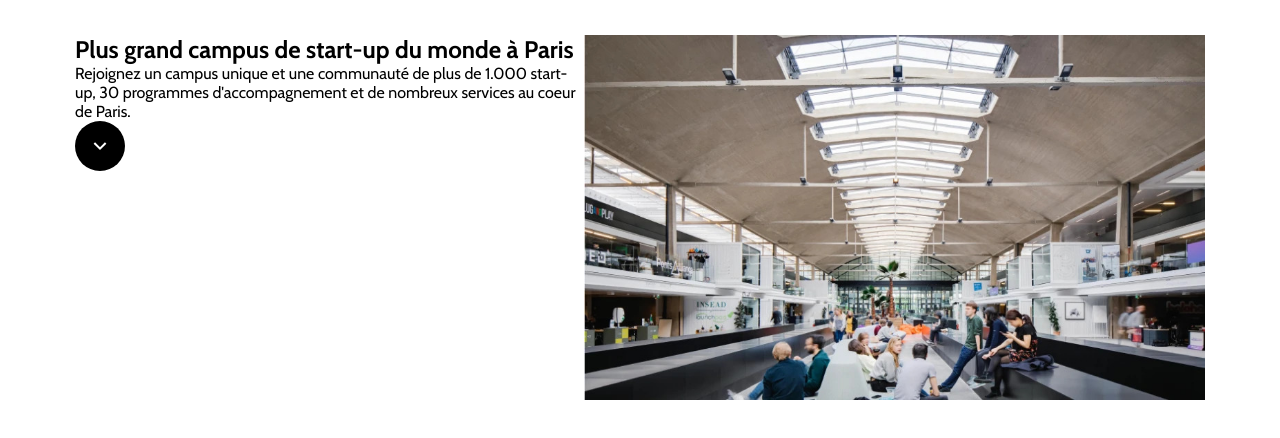
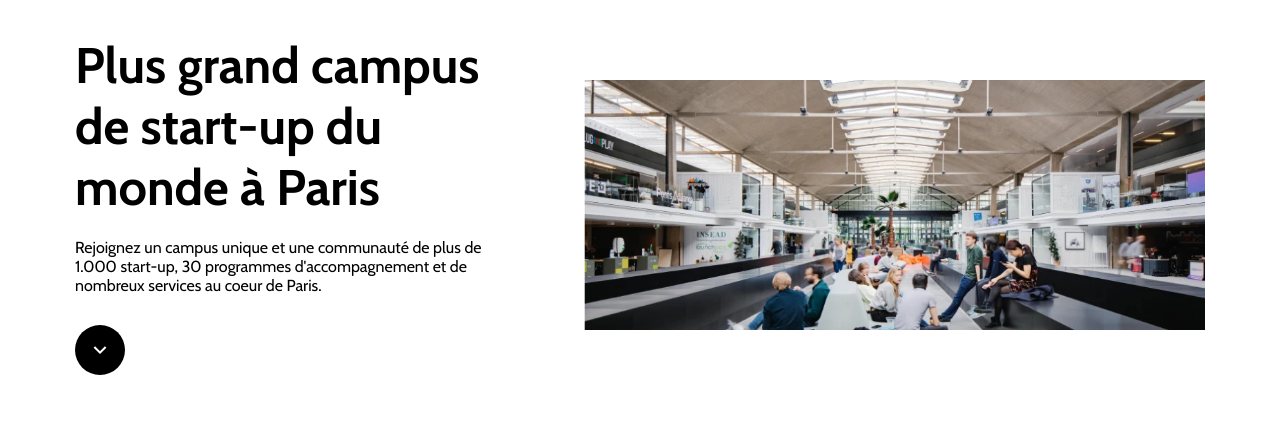
Before and after one commit to TheFrenchyDeveloper/Copycat__Station-F, a plain HTML site: page index.html in a window 1280 px wide. Shown: the part 90-528 px from the top of the page. Drawn offline with nearby package versions, Linux system fonts and the light colour scheme.

Commit message:
[FEAT] # MAIN # - Stylization of the cover

```diff
--- a/index.html
+++ b/index.html
@@ -49,17 +49,17 @@
 
     <!-- Start : COVER -->
     <section class="cover flux">
-      <div>
-        <h1>Plus grand campus de start-up du monde à Paris</h1>
-        <p>
+      <div class="cover__text">
+        <h1 class="cover__title">Plus grand campus de start-up du monde à Paris</h1>
+        <p class="cover__introduction">
           Rejoignez un campus unique et une communauté de plus de 1.000 start-up, 30 programmes
           d'accompagnement et de nombreux services au coeur de Paris.
         </p>
-        <a class="icon-scroll" href="">
+        <a class="cover__icon-scroll" href="">
           <img src="assets/arrow-down.svg" alt="Cliquez ici pour accéder à la section">
         </a>
       </div>
-      <img class="image-office" src="assets/home.jpg" alt="Photographie des locaux de Station-F">
+      <img class="cover__image-office" src="assets/home.jpg" alt="Photographie des locaux de Station-F">
     </section>
     <!-- End : COVER -->
 
--- a/style.css
+++ b/style.css
@@ -27,6 +27,13 @@ ul, ol {
 .flux {
   margin-left: 75px;
   margin-right: 75px;
+}
+
+@media (max-width: 500px) {
+  .flux {
+    margin-left: 15px;
+    margin-right: 15px;
+  }
 }
 
 /*
@@ -71,14 +78,29 @@ ul, ol {
 
 .cover {
   display: flex;
+  align-items: center;
 }
 
-.image-office {
-  width: 55%;
-  flex-shrink: 0;
+@media (max-width: 500px) {
+  .cover {
+    flex-direction: column;
+  }
 }
 
-.icon-scroll {
+.cover__text {
+  padding-right: 100px;
+}
+
+.cover__title {
+  font-size: 50px;
+  margin-bottom: 20px;
+}
+
+.cover__introduction {
+  margin-bottom: 30px;
+}
+
+.cover__icon-scroll {
   background-color: black;
   width: 50px;
   height: 50px;
@@ -87,3 +109,11 @@ ul, ol {
   justify-content: center;
   align-items: center;
 }
+
+.cover__image-office {
+  width: 55%;
+  flex-shrink: 0;
+  height: 250px;
+  object-fit: cover;
+  object-position: bottom;
+}
```
